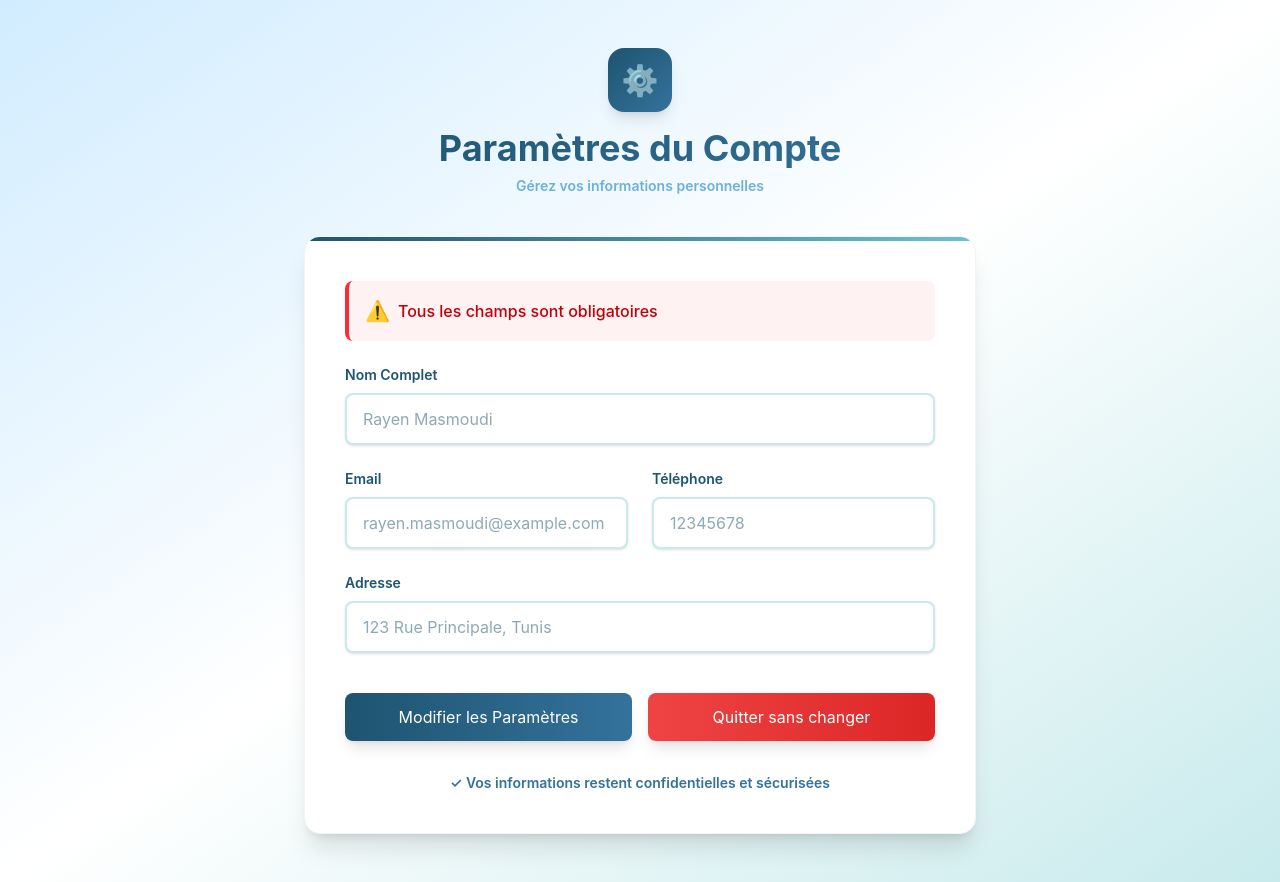
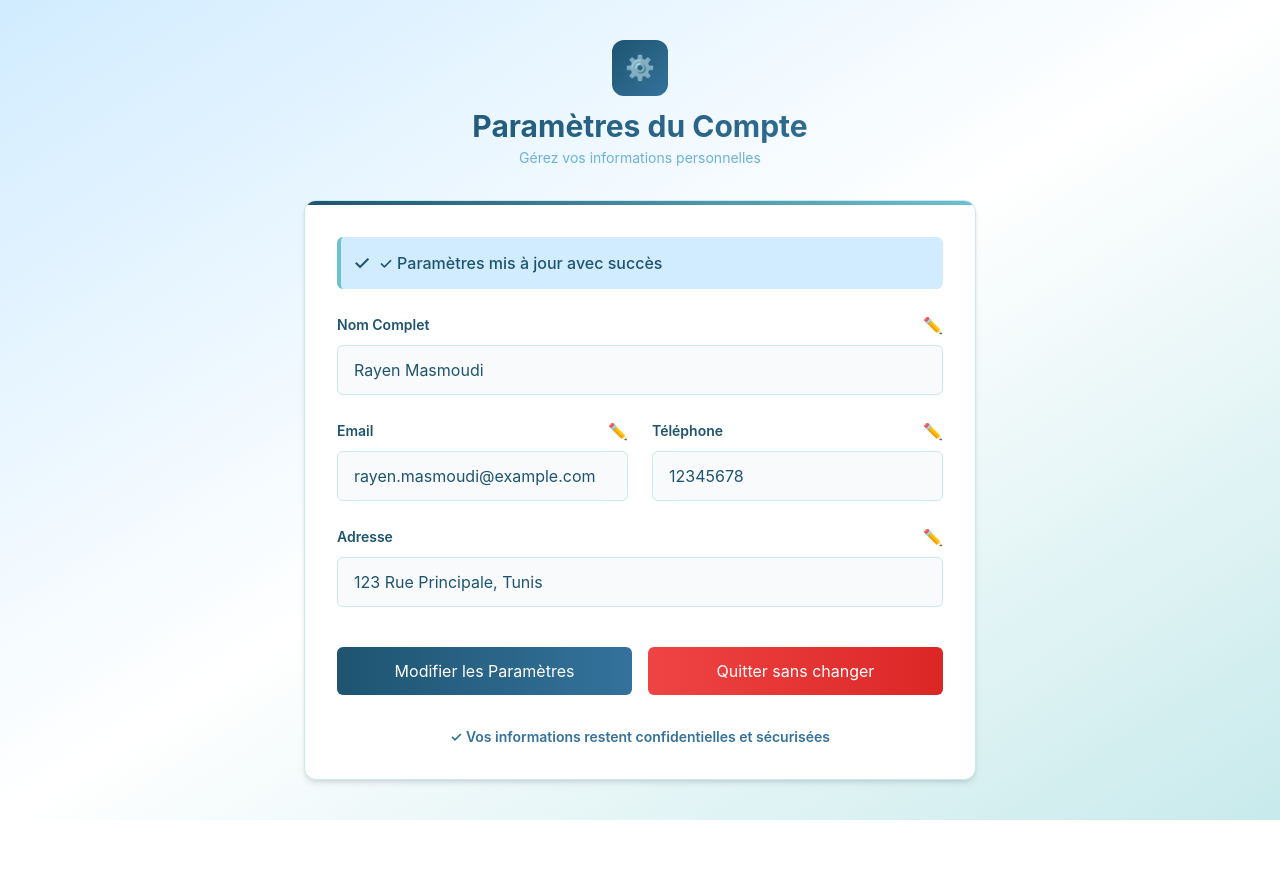
Before and after one commit to hamza-hk7440/Wassalni, a React app in the folder frontend/: page /parametre in a window 1280 px wide. Both pictures are taken after a click on the button "Modifier les Paramètres". After the commit the page ends 820 px from the top, so only its background shows below. Built offline with nearby package versions, Linux system fonts and the light colour scheme; the HTML template or start-up script is replaced by a standard one.

Commit message:
corriger parametre

```diff
--- a/frontend/src/components/layout/parametre.jsx
+++ b/frontend/src/components/layout/parametre.jsx
@@ -1,14 +1,27 @@
-import { useState } from 'react';
+import { useEffect, useRef, useState } from 'react';
 
 function Parametre() {
-    const [nom, setNom] = useState('');
-    const [email, setEmail] = useState('');
-    const [telephone, setTelephone] = useState('');
-    const [adresse, setAdresse] = useState('');
+    const defaultProfile = {
+        nom: 'Rayen Masmoudi',
+        email: 'rayen.masmoudi@example.com',
+        telephone: '12345678',
+        adresse: '123 Rue Principale, Tunis'
+    };
+
+    const [nom, setNom] = useState(defaultProfile.nom);
+    const [email, setEmail] = useState(defaultProfile.email);
+    const [telephone, setTelephone] = useState(defaultProfile.telephone);
+    const [adresse, setAdresse] = useState(defaultProfile.adresse);
     const [message, setMessage] = useState('');
     const [error, setError] = useState('');
-
-    // Palette du navbar
+    const [changeNom, setChangeNom] = useState(false);
+    const [changeEmail, setChangeEmail] = useState(false);
+    const [changeTelephone, setChangeTelephone] = useState(false);
+    const [changeAdresse, setChangeAdresse] = useState(false);
+    const nomRef = useRef(null);
+    const emailRef = useRef(null);
+    const telephoneRef = useRef(null);
+    const adresseRef = useRef(null);
     const palette = {
         deepOcean: "#1E5470",
         classicBlue: "#34729C",
@@ -42,60 +55,99 @@ function Parametre() {
         }
 
         setMessage('✓ Paramètres mis à jour avec succès');
-        setNom('');
-        setEmail('');
-        setTelephone('');
-        setAdresse('');
+        setChangeNom(false);
+        setChangeEmail(false);
+        setChangeTelephone(false);
+        setChangeAdresse(false);
     };
 
-    const InputField = ({ label, type, value, onChange, placeholder }) => (
+    useEffect(() => {
+        if (changeNom && nomRef.current) {
+            nomRef.current.focus();
+        }
+    }, [changeNom, nom.length]);
+
+    useEffect(() => {
+        if (changeEmail && emailRef.current) {
+            emailRef.current.focus();
+        }
+    }, [changeEmail, email.length]);
+
+    useEffect(() => {
+        if (changeTelephone && telephoneRef.current) {
+            telephoneRef.current.focus();
+        }
+    }, [changeTelephone, telephone.length]);
+
+    useEffect(() => {
+        if (changeAdresse && adresseRef.current) {
+            adresseRef.current.focus();
+
+        }
+    }, [changeAdresse, adresse.length]);
+
+    const InputField = ({ label, type, value, onChange, placeholder, isEditing, onToggle, inputRef }) => (
         <div className="space-y-2">
-            <label style={{ color: palette.deepOcean }} className="block text-sm font-semibold">{label}</label>
+            <div className="flex items-center justify-between">
+                <label style={{ color: palette.deepOcean }} className="block text-sm font-semibold">{label}</label>
+                <button
+                    type="button"
+                    onClick={onToggle}
+                    className="text-sm font-semibold"
+                    style={{ color: isEditing ? palette.deepOcean : palette.classicBlue }}
+                >
+                    {isEditing ? '❌' : '✏️'}
+                </button>
+            </div>
             <input
+                ref={inputRef}
                 type={type}
                 value={value}
                 onChange={onChange}
                 placeholder={placeholder}
-                style={{ borderColor: palette.frostBlue, color: palette.deepOcean }}
-                className="w-full px-4 py-3 border-2 rounded-lg focus:outline-none transition duration-200 bg-white shadow-sm"
-                onFocus={(e) => e.target.style.borderColor = palette.softTeal}
-                onBlur={(e) => e.target.style.borderColor = palette.frostBlue}
+                readOnly={!isEditing}
+                style={{
+                    borderColor: isEditing ? palette.softTeal : palette.frostBlue,
+                    color: palette.deepOcean,
+                    backgroundColor: isEditing ? '#FFFFFF' : '#F8FAFC'
+                }}
+                className="w-full px-4 py-3 border rounded-md focus:outline-none bg-white"
             />
         </div>
     );
 
     return (
-        <div style={{ background: `linear-gradient(to bottom right, ${palette.iceWhite}, white, ${palette.frostBlue})` }} className="min-h-screen py-12 px-4">
+        <div style={{ background: `linear-gradient(to bottom right, ${palette.iceWhite}, white, ${palette.frostBlue})` }} className="min-h-screen py-10 px-4">
             <div className="mx-auto max-w-2xl">
                 {/* Header */}
-                <div className="text-center mb-10">
+                <div className="text-center mb-8">
                     <div
-                        className="inline-flex items-center justify-center w-16 h-16 rounded-2xl shadow-lg mb-4"
+                        className="inline-flex items-center justify-center w-14 h-14 rounded-xl mb-3"
                         style={{ background: `linear-gradient(135deg, ${palette.deepOcean}, ${palette.classicBlue})` }}
                     >
-                        <span className="text-3xl">⚙️</span>
+                        <span className="text-2xl">⚙️</span>
                     </div>
                     <h1
-                        className="text-4xl font-bold bg-clip-text text-transparent mb-2"
+                        className="text-3xl font-bold bg-clip-text text-transparent mb-1"
                         style={{ backgroundImage: `linear-gradient(to right, ${palette.deepOcean}, ${palette.classicBlue})` }}
                     >
                         Paramètres du Compte
                     </h1>
-                    <p style={{ color: palette.skyBlue }} className="text-sm font-semibold">Gérez vos informations personnelles</p>
+                    <p style={{ color: palette.skyBlue }} className="text-sm">Gérez vos informations personnelles</p>
                 </div>
 
                 {/* Card */}
-                <div className="bg-white rounded-2xl shadow-xl overflow-hidden border border-gray-100">
+                <div className="bg-white rounded-xl shadow-md overflow-hidden border" style={{ borderColor: palette.frostBlue }}>
                     <div
                         className="h-1"
                         style={{ background: `linear-gradient(to right, ${palette.deepOcean}, ${palette.softTeal})` }}
                     ></div>
 
-                    <div className="p-8 sm:p-10">
+                    <div className="p-6 sm:p-8">
                         {/* Messages */}
                         {error && (
-                            <div className="mb-6 p-4 bg-red-50 border-l-4 border-red-500 rounded-lg">
-                                <p className="text-red-700 font-medium flex items-center">
+                            <div className="mb-6 p-3 rounded-md border-l-4" style={{ backgroundColor: palette.iceWhite, borderColor: palette.classicBlue }}>
+                                <p className="font-medium flex items-center" style={{ color: palette.deepOcean }}>
                                     <span className="text-xl mr-2">⚠️</span>
                                     {error}
                                 </p>
@@ -103,8 +155,8 @@ function Parametre() {
                         )}
 
                         {message && (
-                            <div className="mb-6 p-4 bg-green-50 border-l-4 border-green-500 rounded-lg">
-                                <p className="text-green-700 font-medium flex items-center">
+                            <div className="mb-6 p-3 rounded-md border-l-4" style={{ backgroundColor: palette.iceWhite, borderColor: palette.softTeal }}>
+                                <p className="font-medium flex items-center" style={{ color: palette.deepOcean }}>
                                     <span className="text-xl mr-2">✓</span>
                                     {message}
                                 </p>
@@ -118,7 +170,10 @@ function Parametre() {
                                 type="text"
                                 value={nom}
                                 onChange={(e) => setNom(e.target.value)}
-                                placeholder={`${states.nom} ${states.prenom}`}
+                                placeholder="donner votre nom complet"
+                                isEditing={changeNom}
+                                onToggle={() => setChangeNom(!changeNom)}
+                                inputRef={nomRef}
                             />
 
                             <div className="grid grid-cols-1 sm:grid-cols-2 gap-6">
@@ -127,14 +182,20 @@ function Parametre() {
                                     type="email"
                                     value={email}
                                     onChange={(e) => setEmail(e.target.value)}
-                                    placeholder={states.email}
+                                    placeholder="donner votre email"
+                                    isEditing={changeEmail}
+                                    onToggle={() => setChangeEmail(!changeEmail)}
+                                    inputRef={emailRef}
                                 />
                                 <InputField
                                     label="Téléphone"
                                     type="tel"
                                     value={telephone}
                                     onChange={(e) => setTelephone(e.target.value)}
-                                    placeholder={states.telephone }
+                                    placeholder="donner votre numéro de téléphone"
+                                    isEditing={changeTelephone}
+                                    onToggle={() => setChangeTelephone(!changeTelephone)}
+                                    inputRef={telephoneRef}
                                 />
                             </div>
 
@@ -143,7 +204,10 @@ function Parametre() {
                                 type="text"
                                 value={adresse}
                                 onChange={(e) => setAdresse(e.target.value)}
-                                placeholder={states.adresse}
+                                placeholder="donner votre adresse"
+                                isEditing={changeAdresse}
+                                onToggle={() => setChangeAdresse(!changeAdresse)}
+                                inputRef={adresseRef}
                             />
 
                             {/* Buttons */}
@@ -151,9 +215,7 @@ function Parametre() {
                                 <button
                                     type="submit"
                                     style={{ background: `linear-gradient(to right, ${palette.deepOcean}, ${palette.classicBlue})` }}
-                                    className="text-white font-bold py-3 px-6 rounded-lg transition duration-300 shadow-lg transform hover:scale-105 active:scale-95"
-                                    onMouseEnter={(e) => e.target.style.background = `linear-gradient(to right, ${palette.classicBlue}, #1e4959)`}
-                                    onMouseLeave={(e) => e.target.style.background = `linear-gradient(to right, ${palette.deepOcean}, ${palette.classicBlue})`}
+                                    className="text-white font-semibold py-3 px-6 rounded-md"
                                 >
                                     Modifier les Paramètres
                                 </button>
@@ -161,9 +223,7 @@ function Parametre() {
                                     type="button"
                                     onClick={() => window.history.back()}
                                     style={{ background: 'linear-gradient(to right, #EF4444, #DC2626)' }}
-                                    className="text-white font-bold py-3 px-6 rounded-lg transition duration-300 shadow-lg transform hover:scale-105 active:scale-95"
-                                    onMouseEnter={(e) => e.target.style.background = 'linear-gradient(to right, #DC2626, #991B1B)'}
-                                    onMouseLeave={(e) => e.target.style.background = 'linear-gradient(to right, #EF4444, #DC2626)'}
+                                    className="text-white font-semibold py-3 px-6 rounded-md"
                                 >
                                     Quitter sans changer
                                 </button>
```
